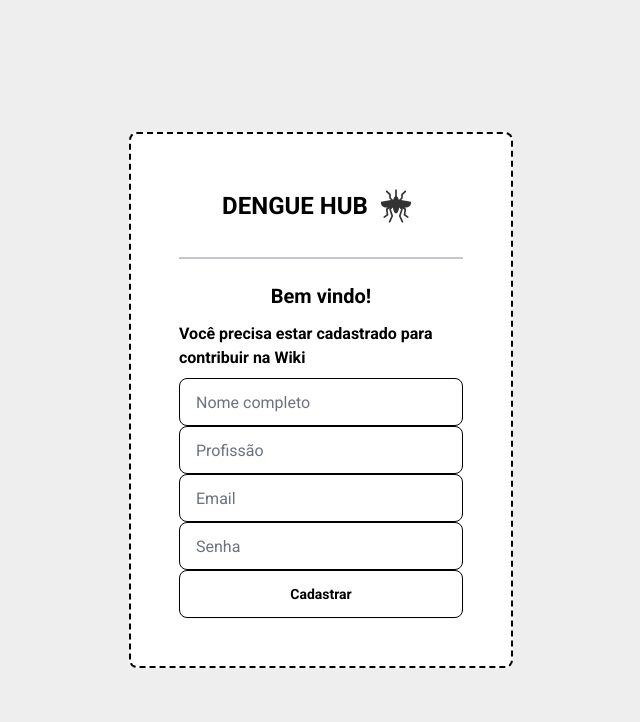
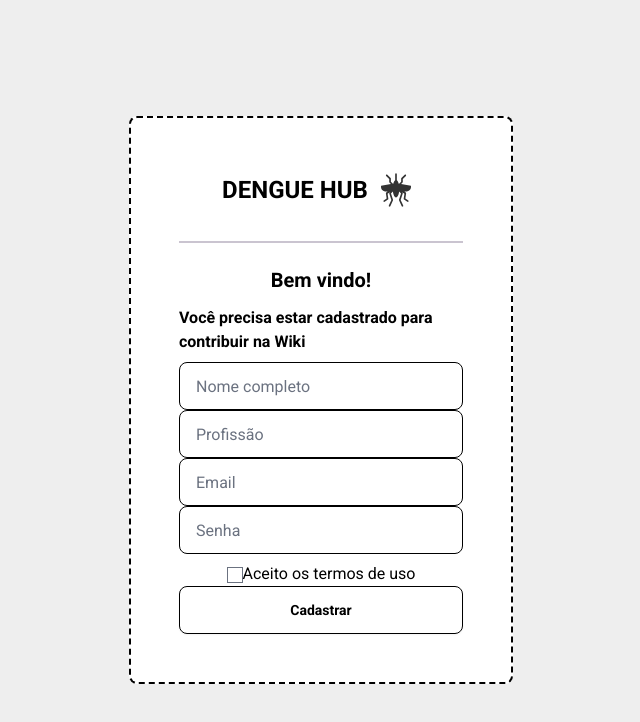
Before and after one commit to FelipeSoriaGolghetto/Dengue-Hub, a Next.js app in the folder FrontEnd/dengue-hub/: page /cadastro in a window 1280 px wide. Shown: the top 722 px of the page, without its empty margins (319-959 px from the left). Built offline with nearby package versions, Linux system fonts and the light colour scheme.

Commit message:
Add termos de uso checkbox

```diff
--- a/FrontEnd/dengue-hub/components/RegisterForm.tsx
+++ b/FrontEnd/dengue-hub/components/RegisterForm.tsx
@@ -6,6 +6,7 @@ export default function RegisterForm() {
     const [errors, setErrors] = useState<string[]>([]); // Estado para erros de validação
     const [message, setMessage] = useState<string | null>(null); // Estado para mensagens de sucesso ou erro geral
     const [isError, setIsError] = useState<boolean>(false); // Define se a mensagem é de erro
+    const [termsAccepted, setTermsAccepted] = useState<boolean>(false); // Estado para a checkbox de termos de uso
 
     async function register(e: React.FormEvent<HTMLFormElement>) {
         e.preventDefault();
@@ -31,6 +32,7 @@ export default function RegisterForm() {
         if (!data.user_role) validationErrors.push("Campo 'Profissão' é obrigatório.");
         if (!data.user_email) validationErrors.push("Oampo 'Email' é obrigatório.");
         if (!data.password) validationErrors.push("Oampo 'Senha' é obrigatório.");
+        if (!termsAccepted) validationErrors.push("Você deve aceitar os termos de uso.");
 
         if (validationErrors.length > 0) {
             setErrors(validationErrors); // Exibe os erros
@@ -105,6 +107,16 @@ export default function RegisterForm() {
                 placeholder="Senha"
                 className="input input-primary w-full"
             />
+            <div className="mt-2">
+                <label>
+                    <input
+                        type="checkbox"
+                        checked={termsAccepted}
+                        onChange={(e) => setTermsAccepted(e.target.checked)}
+                    />
+                    Aceito os termos de uso
+                </label>
+            </div>
 
             <button className="btn btn-secundary w-full">Cadastrar</button>
 
```
